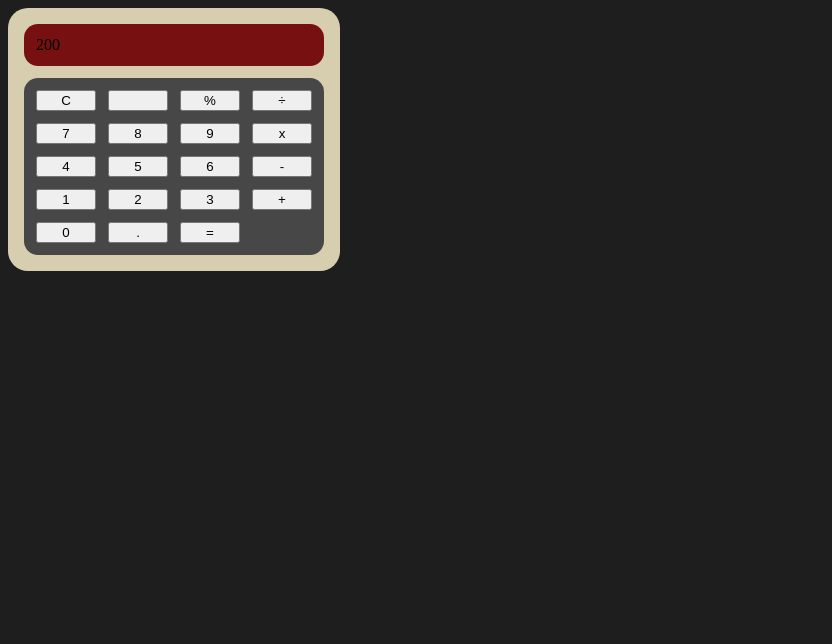
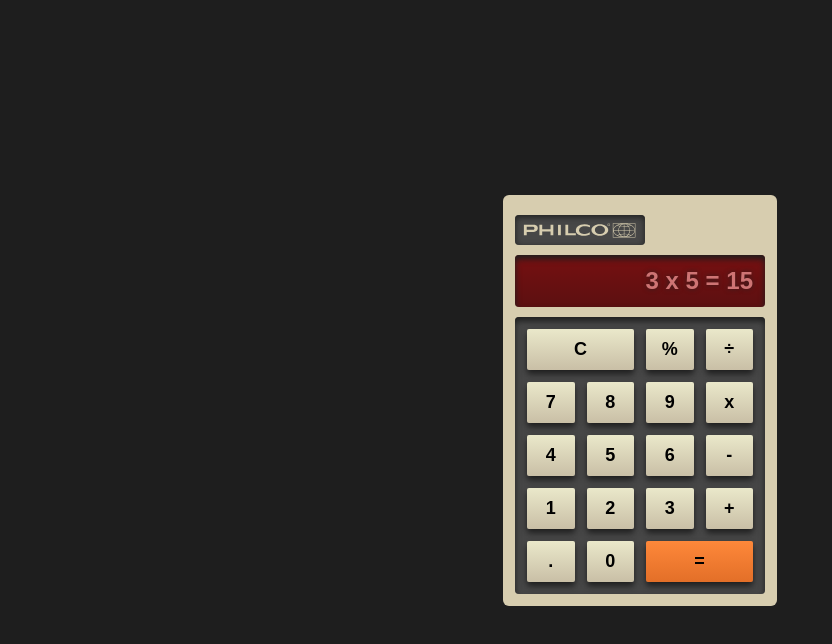
Before and after one commit to lippcruz/Calc-JS, a plain HTML site: page index.html in a window 1280 px wide. Shown: the whole page, without its empty margins (0-832 px from the left). Drawn offline with Linux system fonts and the light colour scheme; a web font is replaced by a local one.

Commit message:
mais alguns ajustes de layout
Agora que o layout esta minimamente aceitável começarei a trabalhar no javascript.

```diff
--- a/index.html
+++ b/index.html
@@ -4,14 +4,20 @@
     <meta charset="UTF-8">
     <meta name="viewport" content="width=device-width, initial-scale=1.0">
     <title>Calculadora HTML, CSS e JS</title>
+    <link rel="preconnect" href="https://fonts.googleapis.com">
+    <link rel="preconnect" href="https://fonts.gstatic.com" crossorigin>
+    <link href="https://fonts.googleapis.com/css2?family=Aldrich&display=swap" rel="stylesheet">
+    <link href="https://fonts.googleapis.com/css2?family=Raleway+Dots&display=swap" rel="stylesheet">
     <link rel="stylesheet" href="style.css">
 </head>
 <body>
+    <div class="container">
         <div id="calc">
-        <div id="screen">200</div>
+            <div id="keyLogo"></div>
+            <div id="screen">3 x 5 = 15</div>
+            <div id="keyBg">
                 <div id="keyboard">
-            <button aria-label="Limpar">C</button>
-            <button> </button>
+                    <button aria-label="Limpar" class="largeBtn">C</button>
                     <button aria-label="Percentual">%</button>
                     <button aria-label="Divisão">÷</button>
                     <button aria-label="sete">7</button>
@@ -26,9 +32,11 @@
                     <button aria-label="dois">2</button>
                     <button aria-label="três">3</button>
                     <button aria-label="Divisão">+</button>
+                    <button aria-label="Ponto ou Vírgula">.</button>
                     <button aria-label="zero">0</button>
-            <button aria-label="Ponto ou Vírgula">.</button>
-            <button aria-label="Igual">=</button>
+                    <button aria-label="Igual" class="colorBtn largeBtn">=</button>
+                </div>
+            </div>
         </div>
     </div>
 </body>
--- a/style.css
+++ b/style.css
@@ -2,26 +2,63 @@
     --bg-color:#1E1E1E;
     --font-color:#474747;
     --calc-body:#D7CDAF;
-    --calc-screen:#771011;
-    --calc-igual-btn:#FE8032;
 
 }
-body{background-color: var(--bg-color);}
+
+
+body {
+    background-color: var(--bg-color);
+    font-family: "Aldrich", sans-serif;
+    font-weight: 700;
+    font-size: 24px;
+    margin: 0;
+    height: 100%;
+}
+.container {
+    display: grid;
+    place-items: center; /* Centraliza todos os itens dentro do grid */
+    height: 100vh; /* 100% da altura da viewport */
+}
 
 #calc{
     background-color: var(--calc-body);
-    border-radius: 20px;
-    width: 300px;
-    padding: 16px;
-    display: flex;
+    border-radius: 6px;
+    width: 250px;
+    padding: 20px 12px 12px 12px;
+    display: grid;
     flex-direction: column;
-    gap:12px;
+    gap:10px;
 }
 
 #screen{
-    background-color: var(--calc-screen);
-    border-radius: 14px;
+    background: linear-gradient(to bottom, #771011, #5C1011 );
+    box-shadow: inset 0 4px 6px var(--bg-color);
+    border-radius: 4px;
     padding: 12px;
+    color: #ce7474;
+    text-shadow: 0 0 5px #311f1f;
+    text-align: right;
+}
+
+
+#keyBg{
+    background-color: var(--font-color);
+    box-shadow: inset 0 4px 6px var(--bg-color);
+    padding: 12px;
+    display: grid;
+    gap: 12px;
+    border-radius: 4px;
+}
+
+
+#calc #keyLogo{
+    background-image: url('img/philco-logo-svg.svg');
+    box-shadow: inset 0 2px 6px var(--bg-color);
+    background-repeat: no-repeat;
+    background-size: cover;
+    border-radius: 4px;
+    width:130px;
+    height:30px;
 }
 
 #keyboard{
@@ -29,17 +66,39 @@ body{background-color: var(--bg-color);}
     grid-template-columns: repeat(4, 1fr);
     gap: 12px;
     box-sizing: border-box;
-    background-color: var(--font-color);
-    border-radius: 14px;
-    padding: 12px;
+}
+
+#keyBg button{
+    list-style: none;
+    width: calc(25%);
+    padding: 10px 0;
+    width: 100%;
+    height: 100%;
+    border-radius: 2px;
+    cursor: pointer;
+    background: linear-gradient(to bottom, #EAE8CA, #C9BFA6 );
+    font-family: "Aldrich", sans-serif;
+    font-weight: 700;
+    font-size: 18px;
+    border: none;
+    box-shadow: 0 4px 6px var(--bg-color);
 
 }
 
-#beyboard button{
-    list-style: none;
-    width: calc(25%);
-    background-color: #1E1E1E;
-    width: 100%;
-    height: 100%;
-    border-radius: 14px;
+#keyBg button:active{
+    /* background: linear-gradient(to top, #EAE8CA, #C9BFA6 ); */
+    background: var(--calc-body);
+    box-shadow: 0 2px 4px var(--bg-color);
+    transition: box-shadow 0.2s ease;
 }
+
+#keyBg .colorBtn{
+    background: linear-gradient(to bottom, #FE883A, #E36F28 );
+}
+#keyBg .colorBtn:active{
+    background: linear-gradient(to top, #FE883A, #E36F28 );
+
+}
+#keyBg .largeBtn{
+    grid-column: span 2;
+}
```
Also changed, not shown: fonts/Archimotov-Black.otf (added), fonts/Demoarchimotov01Blackitalic.otf (added), img/philco-logo-8-2.png (added), img/philco-logo-8.png (added), img/philco-logo-svg.svg (added), img/philco-logo-svg2.svg (added). Lines whose indentation alone changed are shown as unchanged.
